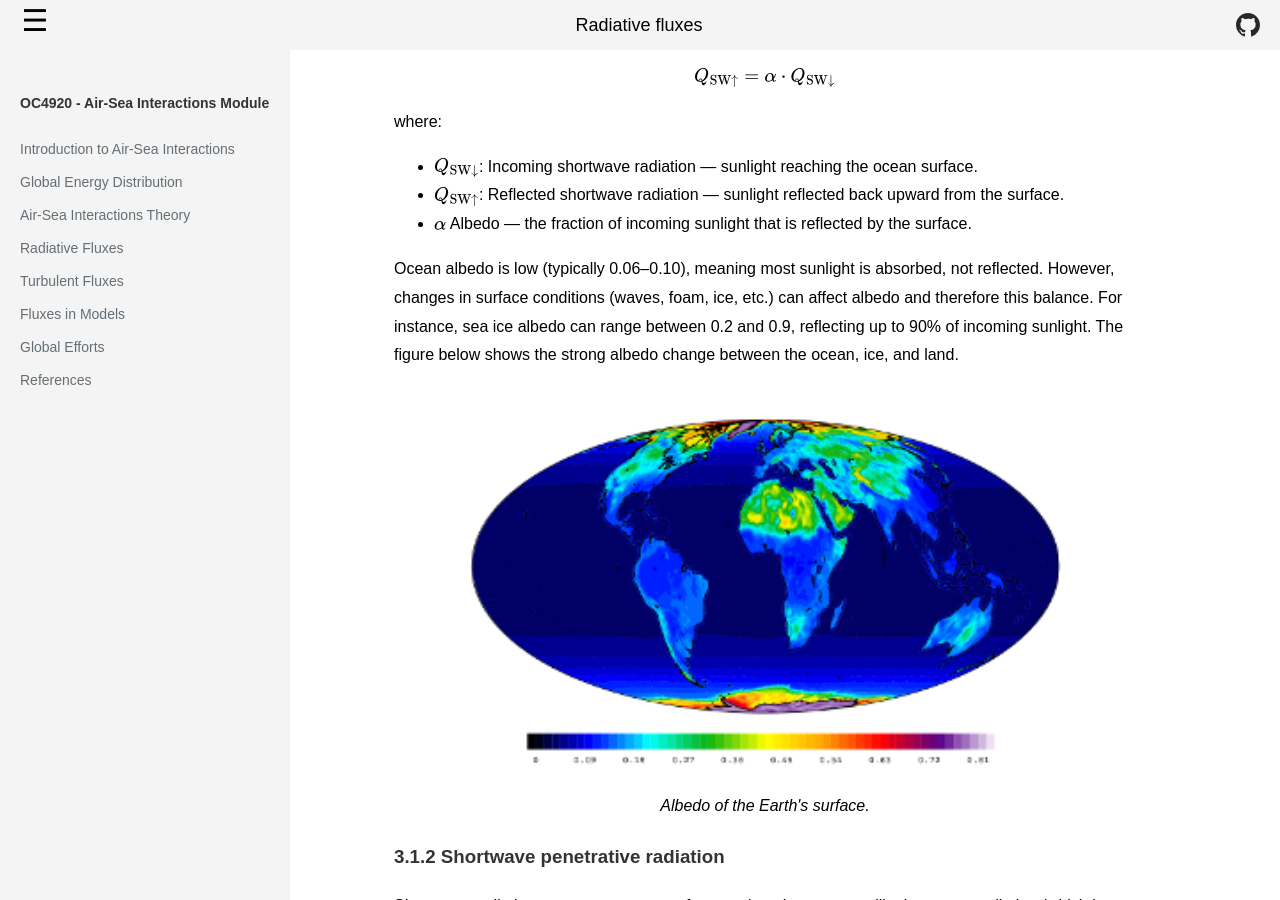
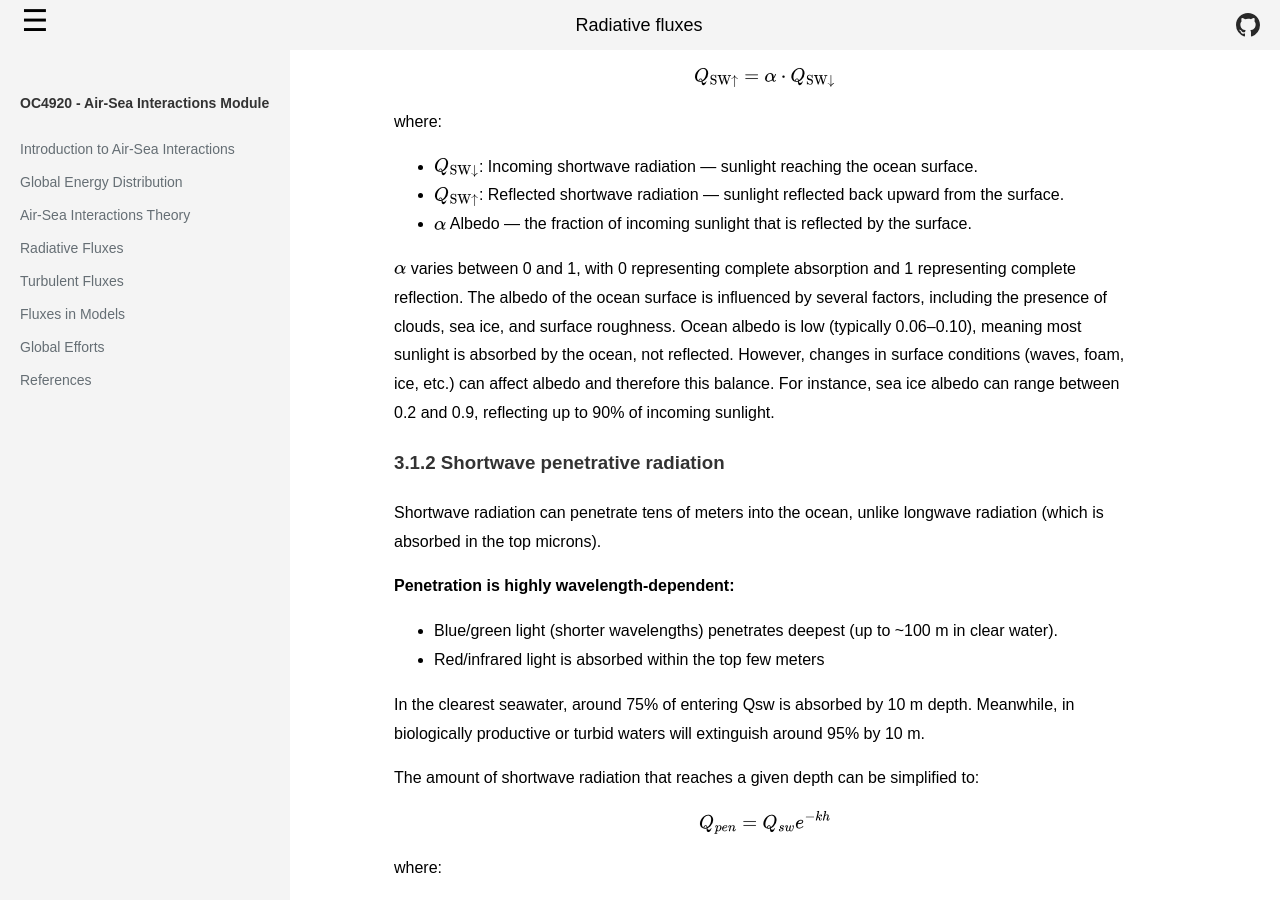
Before and after one commit to marcelduplessis/air-sea-interactions-notes, a Jekyll site: the page built from radiative-fluxes.md, in a window 1280 px wide and 900 px high, scrolled down 737 px. Built offline with Jekyll 4.4.1, drawn with Linux system fonts in a browser that asks for light colours.

Commit message:
edit content

```diff
--- a/radiative-fluxes.md
+++ b/radiative-fluxes.md
@@ -25,12 +25,7 @@ where:
 - \\( Q_{\text{SW}\uparrow} \\): Reflected shortwave radiation — sunlight reflected back upward from the surface.
 - \\( \alpha \\) Albedo — the fraction of incoming sunlight that is reflected by the surface.
 
-Ocean albedo is low (typically 0.06–0.10), meaning most sunlight is absorbed, not reflected. However, changes in surface conditions (waves, foam, ice, etc.) can affect albedo and therefore this balance. For instance, sea ice albedo can range between 0.2 and 0.9, reflecting up to 90% of incoming sunlight. The figure below shows the strong albedo change between the ocean, ice, and land.
-
-<div style="text-align: center;">
-  <img src="assets/images/albedo.png" alt="albedo" style="width: 80%; margin: 30px 0  0px 0;">
-  <p><em>Albedo of the Earth's surface.</em></p>
-</div>
+$\alpha$ varies between 0 and 1, with 0 representing complete absorption and 1 representing complete reflection. The albedo of the ocean surface is influenced by several factors, including the presence of clouds, sea ice, and surface roughness. Ocean albedo is low (typically 0.06–0.10), meaning most sunlight is absorbed by the ocean, not reflected. However, changes in surface conditions (waves, foam, ice, etc.) can affect albedo and therefore this balance. For instance, sea ice albedo can range between 0.2 and 0.9, reflecting up to 90% of incoming sunlight.
 
 <h3>Shortwave penetrative radiation</h3>
 
```
